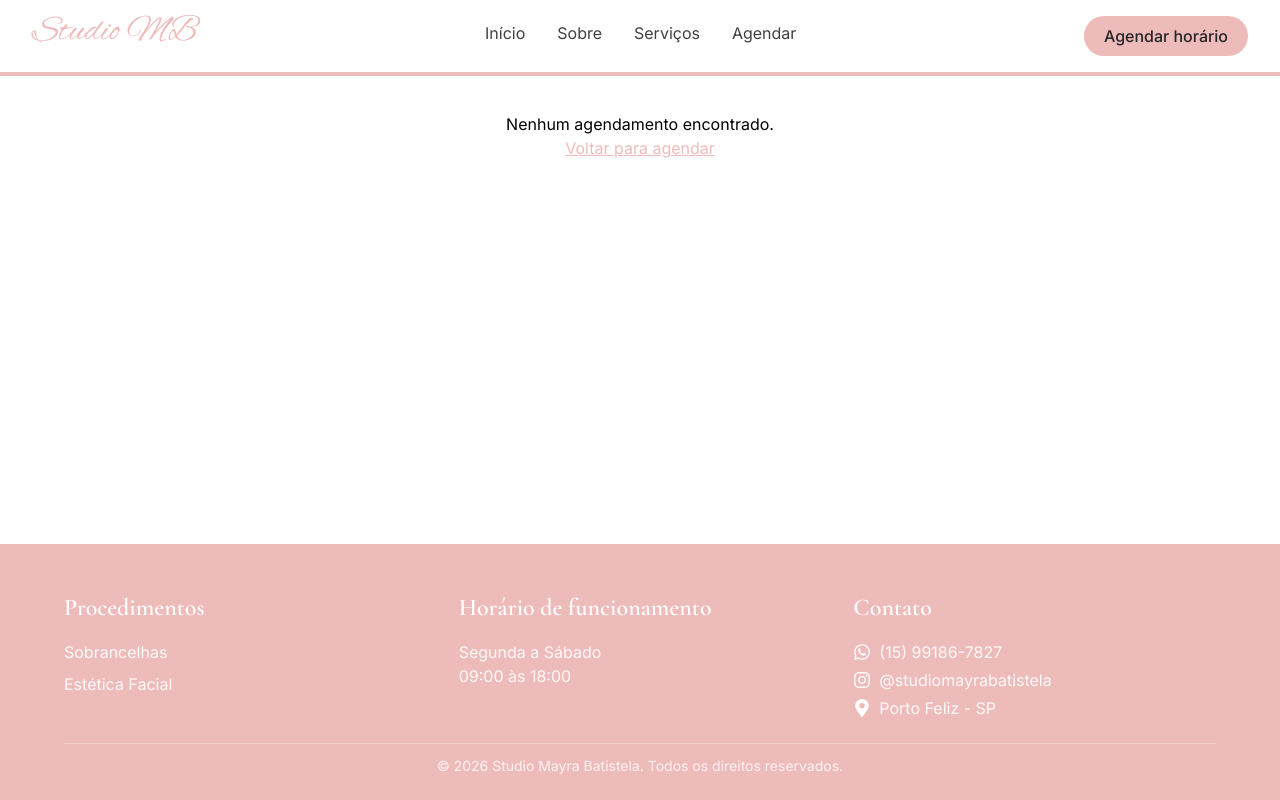
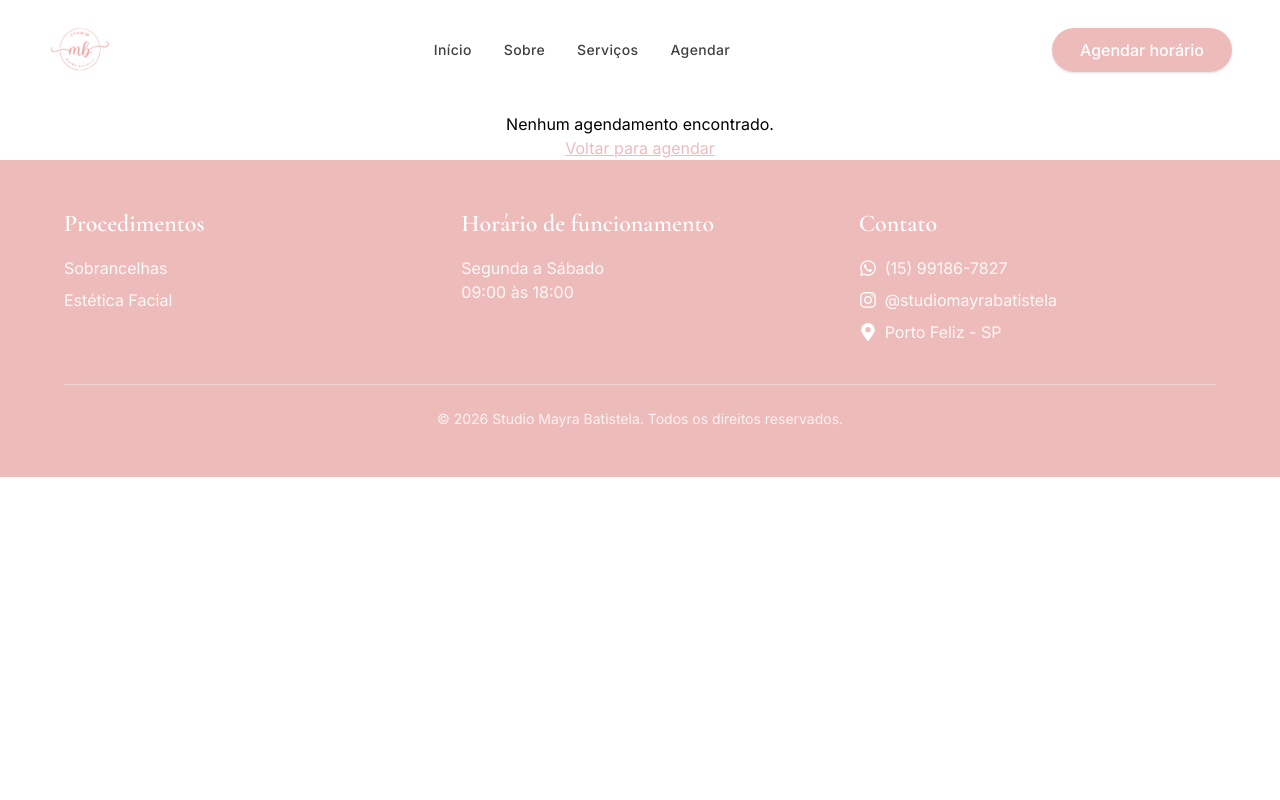
Before and after one commit to Mathmendes77/site-estetica, a React (Vite) app: page /agendar/confirmacao in a window 1280 px wide. Built offline with nearby package versions, Linux system fonts and the light colour scheme.

Commit message:
Alteracao nas paginas

```diff
--- a/src/App.jsx
+++ b/src/App.jsx
@@ -1,5 +1,5 @@
-import { useState } from "react";
-import { BrowserRouter, Routes, Route, Link } from "react-router-dom";
+import { useState, useEffect } from "react";
+import { BrowserRouter, Routes, Route, Link, useLocation } from "react-router-dom";
 import { FaBars, FaTimes } from "react-icons/fa";
 import Home from "./pages/Home";
 import Sobre from "./pages/Sobre";
@@ -7,78 +7,146 @@ import Servicos from "./pages/Servicos";
 import Agendamento from "./pages/Agendamento";
 import Confirmacao from "./pages/Confirmacao";
 import Footer from "./components/Footer";
+import logoStudio from "./assets/LogoStudio.png";
+
+// Componente para rolar ao topo quando mudar de página
+function ScrollToTop() {
+  const { pathname } = useLocation();
+  useEffect(() => {
+    window.scrollTo(0, 0);
+  }, [pathname]);
+  return null;
+}
 
 function App() {
   const [menuAberto, setMenuAberto] = useState(false);
+  const [scrolled, setScrolled] = useState(false);
+
+  // Efeito para detectar scroll e dar dinamismo ao header
+  useEffect(() => {
+    const handleScroll = () => {
+      setScrolled(window.scrollY > 20);
+    };
+    window.addEventListener("scroll", handleScroll);
+    return () => window.removeEventListener("scroll", handleScroll);
+  }, []);
 
   const linkClasses =
-    "text-neutral-700 pb-1 border-b-2 border-transparent hover:border-primary-dark transition";
+    "text-neutral-700 hover:text-primary-dark font-medium text-sm tracking-wide transition-all duration-200 relative py-1 after:absolute after:bottom-0 after:left-0 after:w-0 after:h-[2px] after:bg-primary-dark hover:after:w-full after:transition-all";
 
   return (
     <BrowserRouter>
-      {/* Header fixo */}
-      <nav className="fixed top-0 left-0 w-full z-50 bg-white border-b-4 border-primary-dark">
-        <div className="flex items-center justify-between px-6 md:px-8 py-4">
-          <div className="flex items-center gap-2">
-            <span className="font-script text-4xl text-primary-dark leading-none -mt-2">
-              Studio MB
-            </span>
-          </div>
+      <ScrollToTop />
 
-          {/* Links — só desktop */}
-          <div className="hidden md:flex gap-8">
+      {/* Header Fixo com Efeito de Vidro e Transição Suave */}
+      <header
+        className={`fixed top-0 left-0 w-full z-50 transition-all duration-300 ${
+          scrolled
+            ? "bg-white/90 backdrop-blur-md shadow-sm py-2.5 border-b border-neutral-100"
+            : "bg-white/70 backdrop-blur-sm py-4 border-b border-transparent"
+        }`}
+      >
+        <div className="max-w-7xl mx-auto flex items-center justify-between px-6 md:px-12">
+
+          {/* Logo em Imagem */}
+          <Link to="/" className="flex items-center gap-3 group py-0.5">
+            <img
+              src={logoStudio}
+              alt="Studio Mayra Batistela"
+              className="h-12 md:h-16 w-auto object-contain transition-transform duration-300 group-hover:scale-105"
+            />
+          </Link>
+
+          {/* Links — Desktop */}
+          <nav className="hidden md:flex items-center gap-8">
             <Link to="/" className={linkClasses}>Início</Link>
             <Link to="/sobre" className={linkClasses}>Sobre</Link>
             <Link to="/servicos" className={linkClasses}>Serviços</Link>
             <Link to="/agendar" className={linkClasses}>Agendar</Link>
-          </div>
+          </nav>
 
-          {/* CTA — só desktop */}
+          {/* CTA Desktop com Botão Maior */}
+          <div className="hidden md:block">
             <Link
               to="/agendar"
-            className="hidden md:inline-block bg-primary-dark text-neutral-800 px-5 py-2 rounded-full font-medium hover:opacity-80 transition"
+              className="bg-primary-dark hover:opacity-90 text-white text-base font-medium px-7 py-3 rounded-full shadow-sm hover:shadow-md transition-all duration-200"
             >
               Agendar horário
             </Link>
+          </div>
 
-          {/* Botão hambúrguer — só mobile */}
+          {/* Botão Hambúrguer — Mobile */}
           <button
             onClick={() => setMenuAberto(!menuAberto)}
-            className="md:hidden text-primary-dark text-2xl"
-            aria-label="Abrir menu"
+            className="md:hidden text-primary-dark text-2xl transition z-50 p-2"
+            aria-label="Menu"
           >
             {menuAberto ? <FaTimes /> : <FaBars />}
           </button>
         </div>
 
-        {/* Menu dropdown — só mobile, quando aberto */}
-        {menuAberto && (
-          <div className="md:hidden flex flex-col gap-4 px-6 pb-6 pt-2 bg-white border-t border-primary-dark/20">
-            <Link to="/" className={linkClasses} onClick={() => setMenuAberto(false)}>
+        {/* Menu Mobile Fullscreen Otimizado sem necessidade de scroll */}
+        <div
+          className={`fixed inset-0 bg-white/98 backdrop-blur-xl z-40 flex flex-col items-center justify-center py-16 px-6 transition-all duration-300 md:hidden ${
+            menuAberto
+              ? "opacity-100 pointer-events-auto translate-y-0"
+              : "opacity-0 pointer-events-none -translate-y-4"
+          }`}
+        >
+          {/* Botão de Fechar absoluto no topo direito */}
+          <button
+            onClick={() => setMenuAberto(false)}
+            className="absolute top-5 right-6 text-primary-dark text-2xl p-2"
+            aria-label="Fechar menu"
+          >
+            <FaTimes />
+          </button>
+
+          <div className="flex flex-col items-center gap-5 text-center">
+            <Link
+              to="/"
+              className="font-display text-xl text-neutral-800 hover:text-primary-dark transition"
+              onClick={() => setMenuAberto(false)}
+            >
               Início
             </Link>
-            <Link to="/sobre" className={linkClasses} onClick={() => setMenuAberto(false)}>
+            <Link
+              to="/sobre"
+              className="font-display text-xl text-neutral-800 hover:text-primary-dark transition"
+              onClick={() => setMenuAberto(false)}
+            >
               Sobre
             </Link>
-            <Link to="/servicos" className={linkClasses} onClick={() => setMenuAberto(false)}>
+            <Link
+              to="/servicos"
+              className="font-display text-xl text-neutral-800 hover:text-primary-dark transition"
+              onClick={() => setMenuAberto(false)}
+            >
               Serviços
-            </Link>
-            <Link to="/agendar" className={linkClasses} onClick={() => setMenuAberto(false)}>
-              Agendar
             </Link>
             <Link
               to="/agendar"
+              className="font-display text-xl text-neutral-800 hover:text-primary-dark transition"
               onClick={() => setMenuAberto(false)}
-              className="bg-primary-dark text-neutral-800 px-5 py-2.5 rounded-full font-medium text-center hover:opacity-80 transition"
+            >
+              Agendar
+            </Link>
+          </div>
+
+          <div className="w-36 h-[1px] bg-neutral-200 my-6" />
+
+          <Link
+            to="/agendar"
+            onClick={() => setMenuAberto(false)}
+            className="bg-primary-dark text-white px-8 py-3 rounded-full font-medium text-sm shadow-md transition w-full max-w-xs text-center"
           >
             Agendar horário
           </Link>
         </div>
-        )}
-      </nav>
+      </header>
 
       {/* Conteúdo das páginas */}
-      <div className="relative z-10 bg-white mb-64">
+      <div className="relative z-10 bg-white">
         <Routes>
           <Route path="/" element={<Home />} />
           <Route path="/sobre" element={<Sobre />} />
--- a/src/components/Footer.jsx
+++ b/src/components/Footer.jsx
@@ -6,11 +6,11 @@ function Footer() {
   const categorias = [...new Set(servicos.map((s) => s.categoria))];
 
   return (
-    <footer className="fixed bottom-0 left-0 w-full h-64 z-0 bg-primary text-white px-8 py-6 flex flex-col">
-      <div className="max-w-6xl mx-auto w-full grid gap-8 md:grid-cols-3 flex-1 content-center">
+    <footer className="relative z-20 bg-primary text-white px-6 md:px-12 py-12">
+      <div className="max-w-6xl mx-auto w-full grid gap-10 md:grid-cols-3 mb-10">
         {/* Procedimentos */}
         <div>
-          <h4 className="font-display text-2xl font-semibold mb-4">
+          <h4 className="font-display text-xl md:text-2xl font-semibold mb-4">
             Procedimentos
           </h4>
           <ul className="space-y-2">
@@ -29,7 +29,7 @@ function Footer() {
 
         {/* Horário de funcionamento */}
         <div>
-          <h4 className="font-display text-2xl font-semibold mb-4">
+          <h4 className="font-display text-xl md:text-2xl font-semibold mb-4">
             Horário de funcionamento
           </h4>
           <p className="text-base text-white/90">Segunda a Sábado</p>
@@ -38,31 +38,32 @@ function Footer() {
 
         {/* Contato */}
         <div>
-          <h4 className="font-display text-2xl font-semibold mb-4">
+          <h4 className="font-display text-xl md:text-2xl font-semibold mb-4">
             Contato
           </h4>
 
-          <p className="flex items-center gap-2 text-base text-white/90 mb-1">
-            <FaWhatsapp className="text-white" size={18} />
+          <p className="flex items-center gap-2 text-base text-white/90 mb-2">
+            <FaWhatsapp className="text-white shrink-0" size={18} />
             (15) 99186-7827
           </p>
 
-          <p className="flex items-center gap-2 text-base text-white/90 mb-1">
-            <FaInstagram className="text-white" size={18} />
-            <a href="https://www.instagram.com/studiomayrabatistela/" target="_blank" rel="noopener noreferrer" className="hover:text-white transition">@studiomayrabatistela</a>
+          <p className="flex items-center gap-2 text-base text-white/90 mb-2">
+            <FaInstagram className="text-white shrink-0" size={18} />
+            <a href="https://www.instagram.com/studiomayrabatistela/" target="_blank" rel="noopener noreferrer" className="hover:text-white transition break-all">
+              @studiomayrabatistela
+            </a>
           </p>
 
           <p className="flex items-center gap-2 text-base text-white/90">
-            <FaMapMarkerAlt className="text-white" size={18} />
+            <FaMapMarkerAlt className="text-white shrink-0" size={18} />
             Porto Feliz - SP
           </p>
         </div>
       </div>
 
-      <div className="max-w-6xl mx-auto w-full border-t border-white/30 pt-3">
+      <div className="max-w-6xl mx-auto w-full border-t border-white/30 pt-6">
         <p className="text-center text-sm text-white/80">
-          © {new Date().getFullYear()} Studio Mayra Batistela. Todos os
-          direitos reservados.
+          © {new Date().getFullYear()} Studio Mayra Batistela. Todos os direitos reservados.
         </p>
       </div>
     </footer>
```
Also changed, not shown: src/assets/LogoStudio.png (added). Lines whose indentation alone changed are shown as unchanged.
